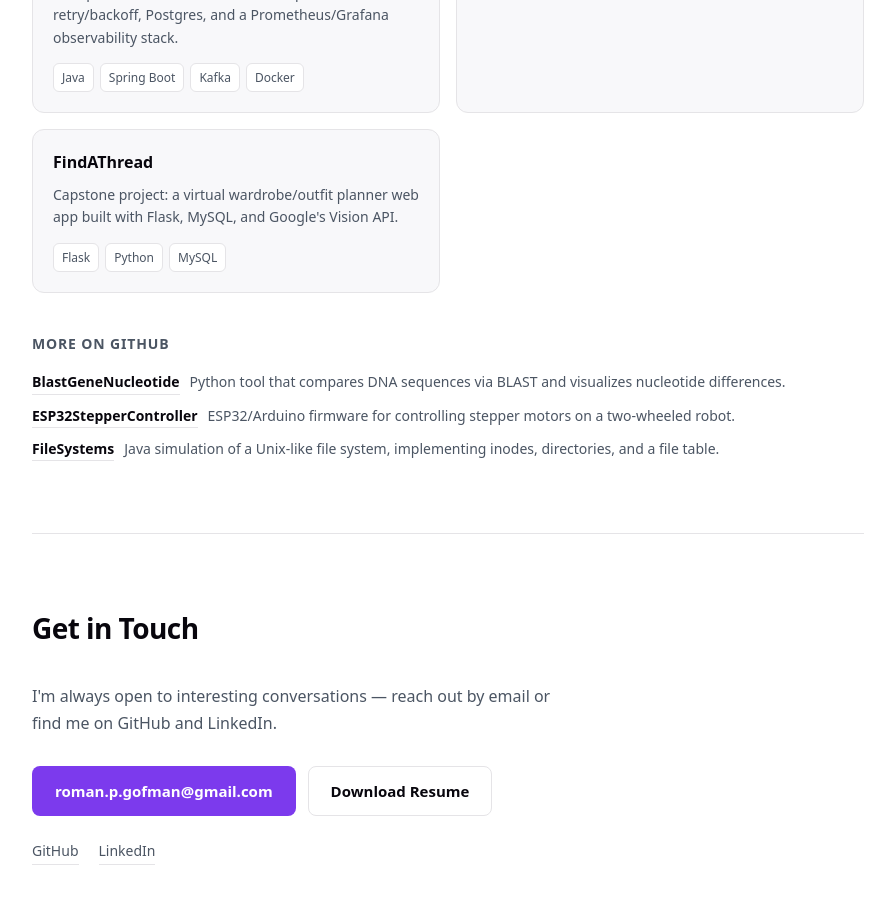
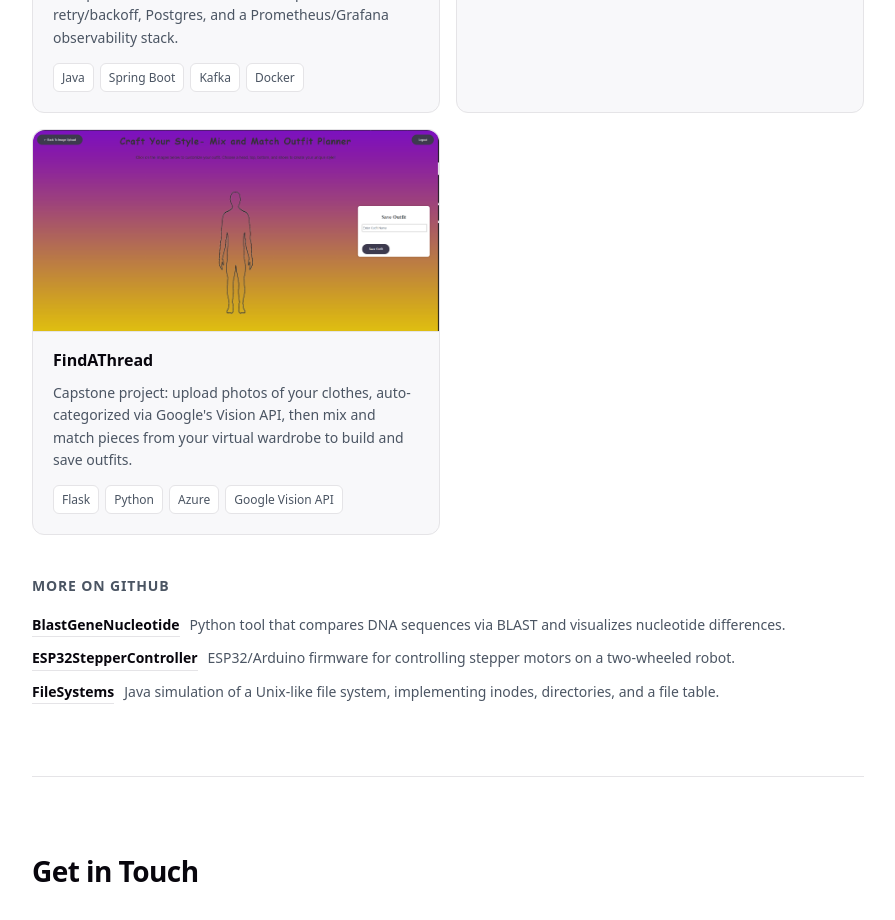
Before and after one commit to Romatomato1/Romatomato1.github.io, a React (Vite) app: page / in a window 1280 px wide. Shown: the part 2740-3660 px from the top of the page, without its empty margins (192-1087 px from the left). Built offline with nearby package versions, Linux system fonts and the light colour scheme.

Commit message:
Add screenshot and refresh description for FindAThread

```diff
--- a/src/data.js
+++ b/src/data.js
@@ -102,9 +102,11 @@ export const featuredProjects = [
   {
     name: "FindAThread",
     description:
-      "Capstone project: a virtual wardrobe/outfit planner web app built with Flask, MySQL, and Google's Vision API.",
+      "Capstone project: upload photos of your clothes, auto-categorized via Google's Vision API, then mix and match pieces from your virtual wardrobe to build and save outfits.",
     url: "https://github.com/Romatomato1/FindAThread",
-    tags: ["Flask", "Python", "MySQL"],
+    tags: ["Flask", "Python", "Azure", "Google Vision API"],
+    image: "/screenshots/findathread-outfit-builder.png",
+    imageAlt: "FindAThread outfit builder screen with a silhouette for mixing and matching clothing",
   },
 ];
 
```
Also changed, not shown: public/screenshots/findathread-outfit-builder.png (added).
